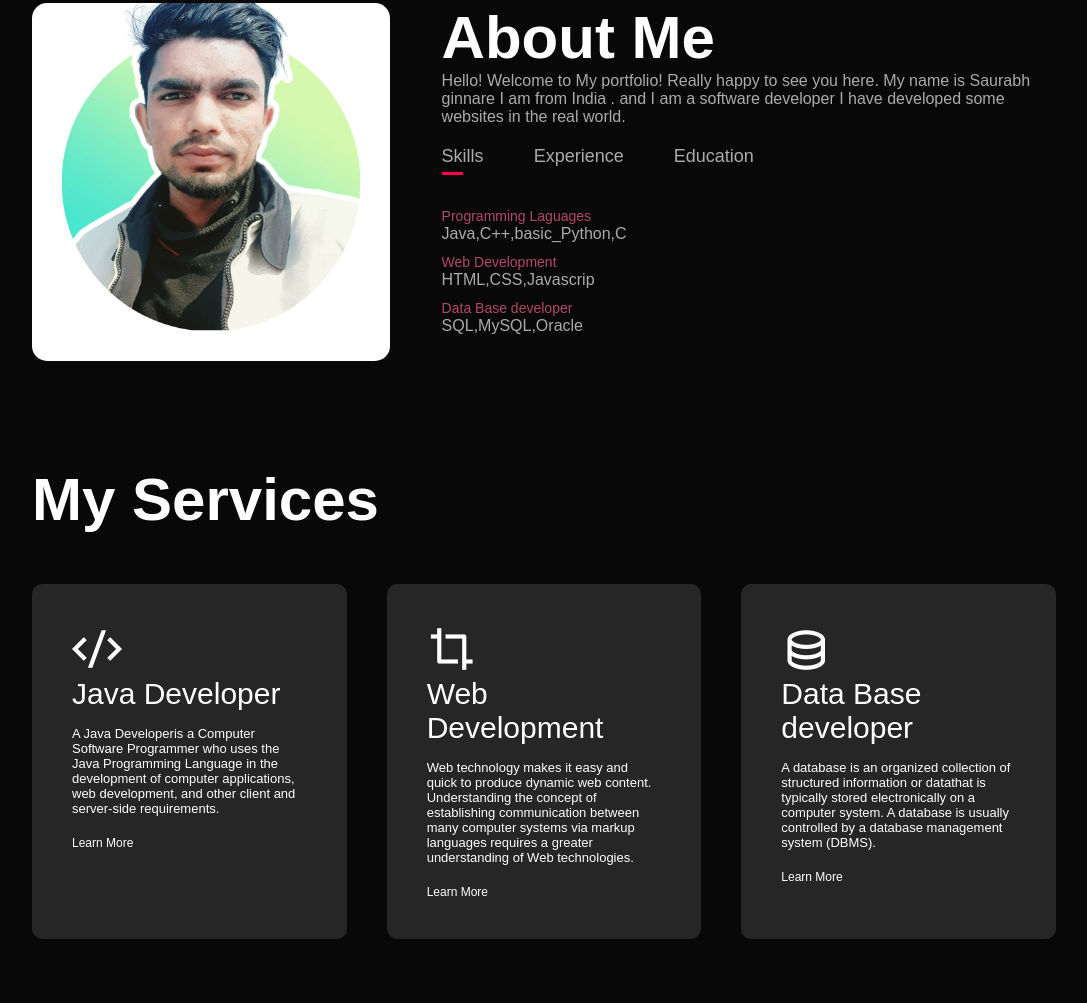
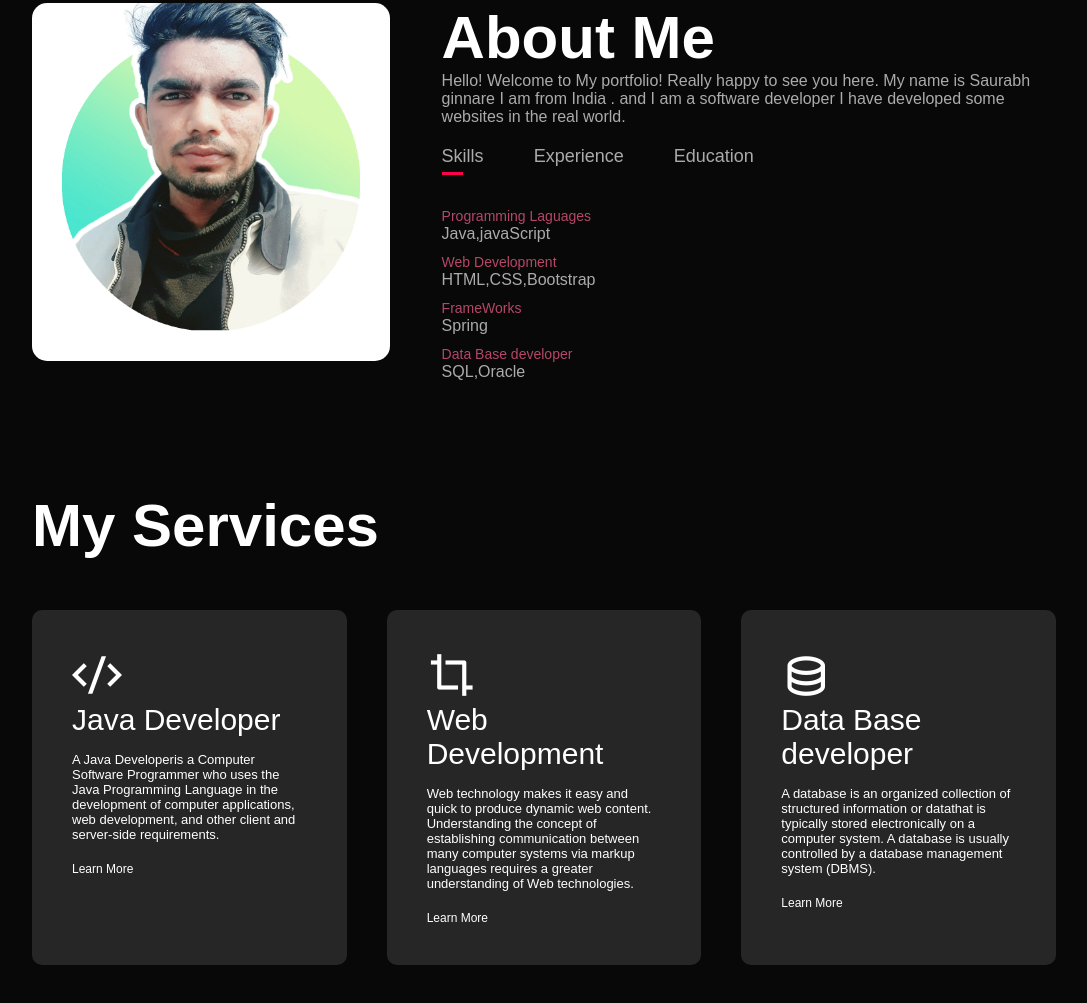
Before and after one commit to Saurabhginnare/SaurabhGinnare_PortfolioWeb, a plain HTML site: page index.html in a window 1280 px wide. Shown: the part 887-1890 px from the top of the page, without its empty margins (96-1183 px from the left). Drawn offline with nearby package versions, Linux system fonts and the light colour scheme.

Commit message:
Update index.html
added something

```diff
--- a/index.html
+++ b/index.html
@@ -50,9 +50,10 @@
                 </div>
                 <div class="tab-contents active-tab" id="skills">
                     <ul>
-                        <li><span>Programming Laguages</span><br>Java,C++,basic_Python,C</li>
-                        <li><span>Web Development</span><br>HTML,CSS,Javascrip</li>
-                        <li><span>Data Base developer</span><br>SQL,MySQL,Oracle</li>
+                        <li><span>Programming Laguages</span><br>Java,javaScript</li>
+                        <li><span>Web Development</span><br>HTML,CSS,Bootstrap</li>
+                        <li><span>FrameWorks</span><br>Spring</li>
+                        <li><span>Data Base developer</span><br>SQL,Oracle</li>
                     </ul>
                 </div>
                 <div class="tab-contents" id="experience">
```
